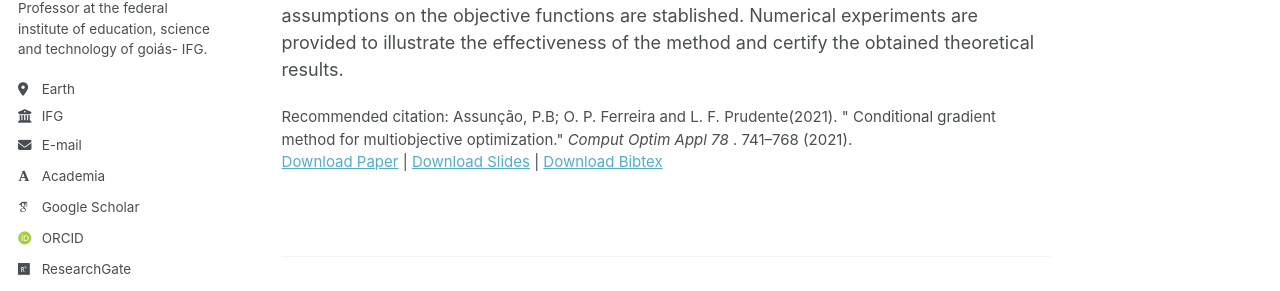
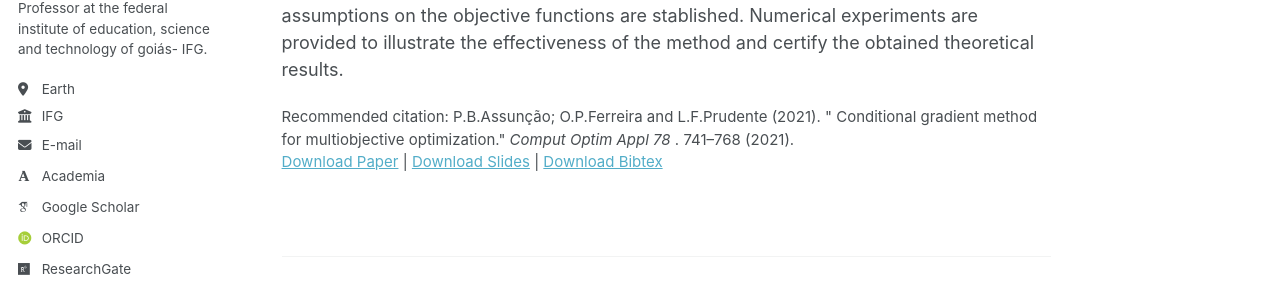
Before and after one commit to pedroassuncaofilho/pedroassuncaofilho.github.io, a Jekyll site: the page built from _publications/2009-10-01-paper-title-number-1.md, in a window 1280 px wide and 1215 px high. Shown: the part 357-648 px from the top of the window. Built offline with Jekyll 4.4.1, drawn with Linux system fonts in a browser that asks for light colours; some web fonts are replaced.

```diff
--- a/_publications/2009-10-01-paper-title-number-1.md
+++ b/_publications/2009-10-01-paper-title-number-1.md
@@ -9,6 +9,6 @@ venue: 'Computational Optimization and Applications'
 slidesurl: 'http://pedroassuncaofilho.io/files/slides1.pdf'
 paperurl: 'http://pedroassuncaofilho.github.io/files/Artigo1.pdf'
 bibtexurl: 'http://pedroassuncaofilho.github.io/files/bibtex1.bib'
-citation: 'Assunção, P.B; O. P. Ferreira and L. F. Prudente(2021). &quot; Conditional gradient method for multiobjective optimization.&quot; <i> Comput Optim Appl 78 </i>. 741–768 (2021).'
+citation: 'P.B.Assunção; O.P.Ferreira and L.F.Prudente (2021). &quot; Conditional gradient method for multiobjective optimization.&quot; <i> Comput Optim Appl 78 </i>. 741–768 (2021).'
 ---
 We analyze the conditional gradient method, also known as Frank-Wolfe method, for constrained multiobjective optimization. The constraint set is assumed to be convex and compact, and the objectives functions are assumed to be continuously differentiable. The method is considered with different strategies for obtaining the step sizes. Asymptotic convergence properties and iteration-complexity bounds with and without convexity assumptions on the objective functions are stablished. Numerical experiments are provided to illustrate the effectiveness of the method and certify the obtained theoretical results.
```
